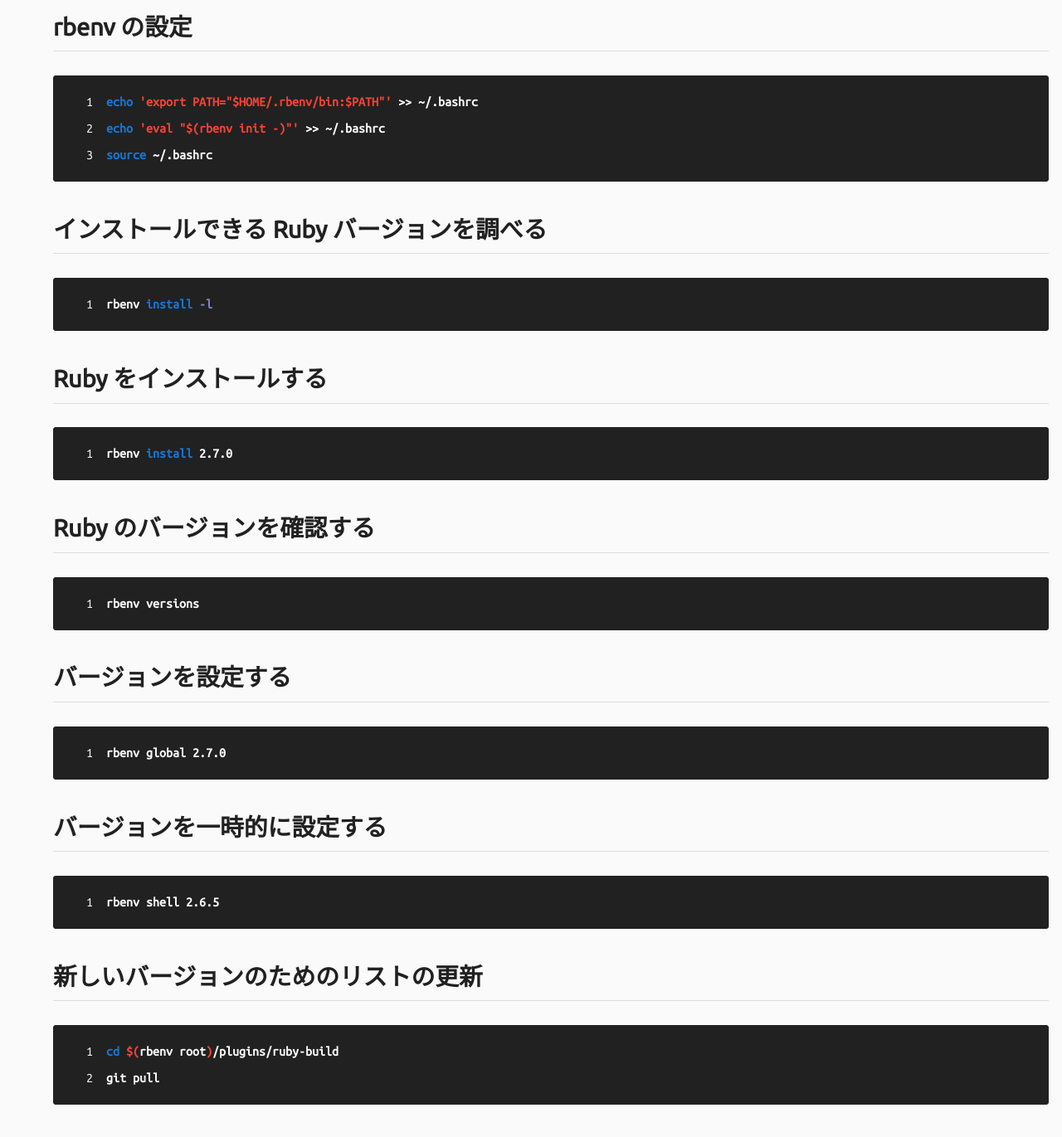
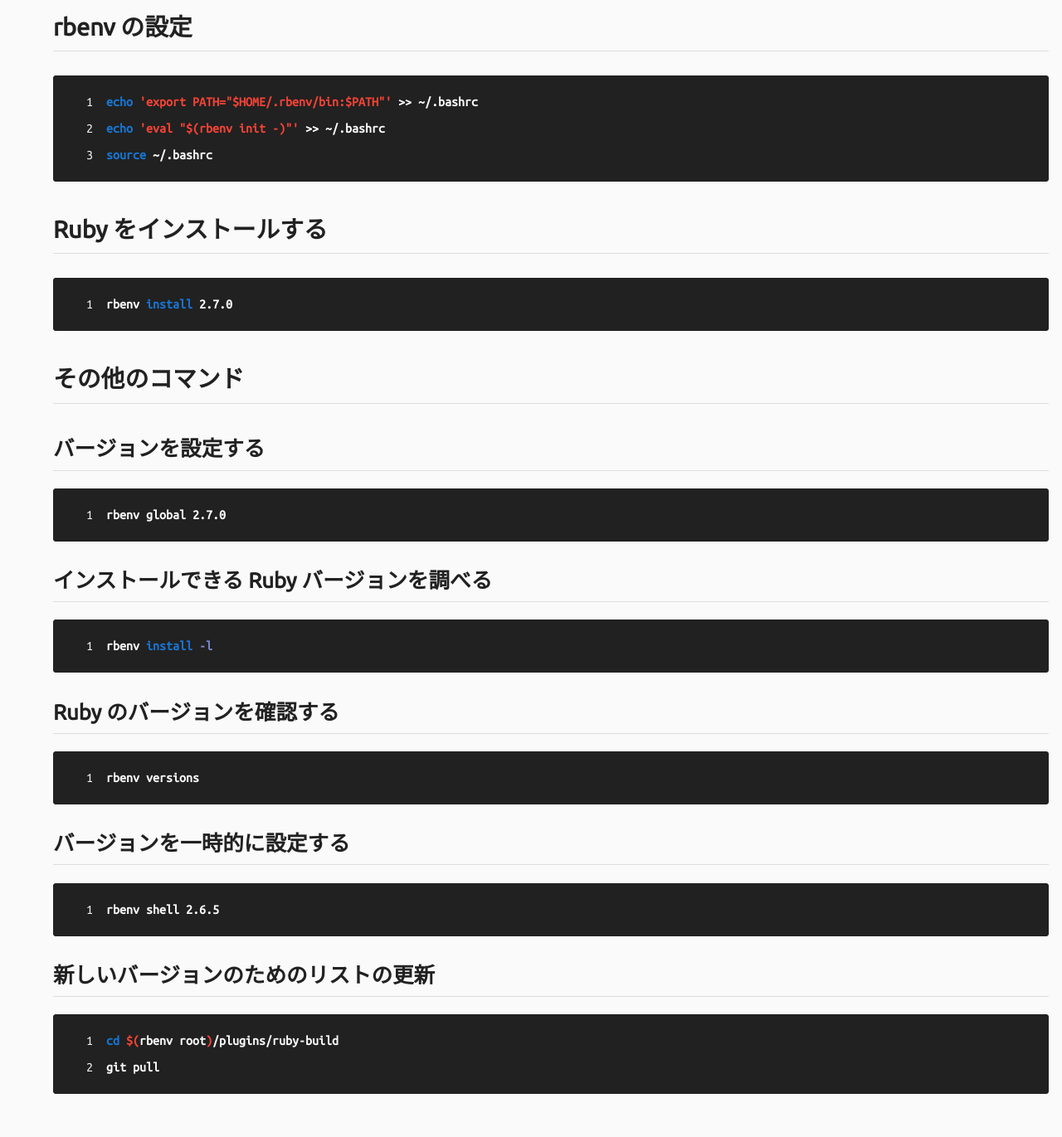
Before and after one commit to yamaguchi-ruby/yamaguchi-ruby.github.io, a Jekyll site: the page built from _posts/2019-11-18-085538.md, in a window 1280 px wide and 1400 px high, scrolled down 656 px. Shown: the top 1371 px of the window at 83% size. Built offline with Jekyll 4.4.1, drawn with Linux system fonts in a browser that asks for light colours.

Commit message:
Ruby インストール　説明　変更

````diff
--- a/_posts/2019-11-18-085538.md
+++ b/_posts/2019-11-18-085538.md
@@ -23,32 +23,34 @@
 source ~/.bashrc
 ```
 
-# インストールできる Ruby バージョンを調べる
-```sh
-rbenv install -l
-```
-
 # Ruby をインストールする
 ```sh
 rbenv install 2.7.0
 ```
 
-# Ruby のバージョンを確認する
+# その他のコマンド
+
+## バージョンを設定する
+```sh
+rbenv global 2.7.0
+```
+
+## インストールできる Ruby バージョンを調べる
+```sh
+rbenv install -l
+```
+
+## Ruby のバージョンを確認する
 ```sh
 rbenv versions
 ```
 
-# バージョンを設定する
-```sh
-rbenv global 2.7.0
-```
-
-# バージョンを一時的に設定する
+## バージョンを一時的に設定する
 ```sh
 rbenv shell 2.6.5
 ```
 
-# 新しいバージョンのためのリストの更新
+## 新しいバージョンのためのリストの更新
 ```sh
 cd $(rbenv root)/plugins/ruby-build
 git pull
````
